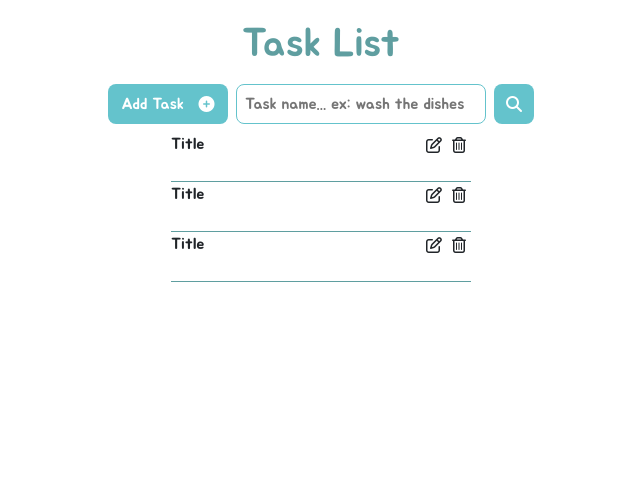
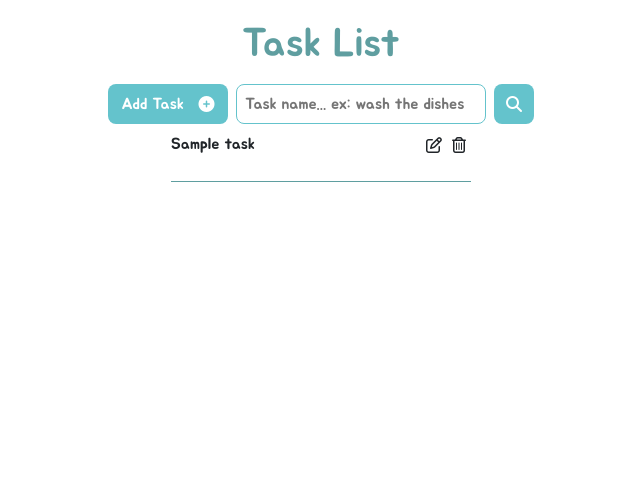
Before and after one commit to montenegroleticia/To-do, a Django app: page / in a window 1280 px wide. Shown: the part 57-551 px from the top of the page, without its empty margins (319-959 px from the left). Run offline with Django 4.2, Linux system fonts and the light colour scheme; tables that the repository leaves empty hold one stand-in row (values such as "Sample post"); some libraries are stand-ins or nearby versions.

Commit message:
Read Tasks

```diff
--- a/tasks/templates/base.html
+++ b/tasks/templates/base.html
@@ -23,7 +23,7 @@
         class="navbar navbar-expand-lg navbar-dark"
         style="background-color: cadetblue"
       >
-        <a class="navbar-brand" href="#">ToDo</a>
+        <a class="navbar-brand" href="/">ToDo</a>
         <button
           class="navbar-toggler"
           type="button"
--- a/tasks/templates/tasks/list.html
+++ b/tasks/templates/tasks/list.html
@@ -1,6 +1,6 @@
 {% extends 'base.html' %}
 <br />
-{% block title %}Tarefas{% endblock %}
+{% block title %}Taks{% endblock %}
 <br />
 {% block content %}
 <div class="container-task">
@@ -20,21 +20,13 @@
     </button>
   </div>
   <ul class="task-list">
+    {% for task in tasks %}
     <li class="task">
-      <span>Title</span>
+      <span> <a href="/task/{{task.id}}"></a>{{task.title}}</span>
       <span> <i class="fa-regular fa-trash-can"></i> </span>
       <span> <i class="fa-regular fa-edit"></i> </span>
     </li>
-    <li class="task">
-      <span>Title</span>
-      <span> <i class="fa-regular fa-trash-can"></i> </span>
-      <span> <i class="fa-regular fa-edit"></i> </span>
-    </li>
-    <li class="task">
-      <span>Title</span>
-      <span> <i class="fa-regular fa-trash-can"></i> </span>
-      <span> <i class="fa-regular fa-edit"></i> </span>
-    </li>
+    {% endfor %}
   </ul>
 </div>
 {% endblock %}
--- a/tasks/urls.py
+++ b/tasks/urls.py
@@ -4,5 +4,6 @@ from . import views
 
 urlpatterns = [
     path('health/', views.health),
-    path('', views.taskList, name='task-list')
+    path('', views.taskList, name='task-list'),
+    path('task/<int:id>', views.taskView, name='task-view'),
 ]
--- a/tasks/views.py
+++ b/tasks/views.py
@@ -1,8 +1,14 @@
-from django.shortcuts import render
+from django.shortcuts import render, get_object_or_404
 from django.http import HttpResponse
+from .models import Task
 
 def health(request):
     return HttpResponse("I'm alive!")
 
 def taskList(request):
-    return render(request, 'tasks/list.html')
+    tasks = Task.objects.all()
+    return render(request, 'tasks/list.html', {'tasks': tasks})
+
+def taskView(request, id):
+    task = get_object_or_404(Task, pk=id)
+    return render(request, 'tasks/task.html', {'task': task})
```
Also changed, not shown: tasks/templates/tasks/task.html (added, +10 -0 lines).
